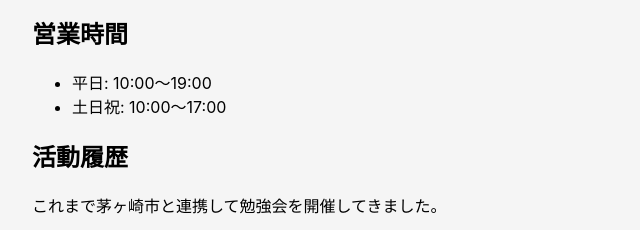
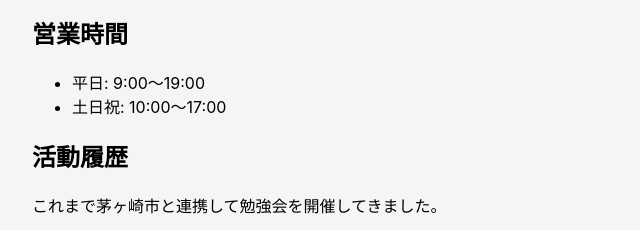
Before and after one commit to yo-ri-ai/yo-ri-ai.github.io, an Eleventy site: page src/index.md in a window 1280 px wide. Shown: the part 836-1066 px from the top of the page, 158-798 px from the left. Built offline with nearby package versions, Linux system fonts and the light colour scheme; Eleventy itself is replaced by a stand-in of ours; files that its build step writes are made by us from their sources.

Commit message:
平日の営業時間を9時開始に変更 (Close #18) (#19)

```diff
--- a/src/index.md
+++ b/src/index.md
@@ -14,7 +14,7 @@ title: YORIAI CAFE
 
 ## 営業時間
 
-- 平日: 10:00〜19:00
+- 平日: 9:00〜19:00
 - 土日祝: 10:00〜17:00
 
 ## 活動履歴
```
